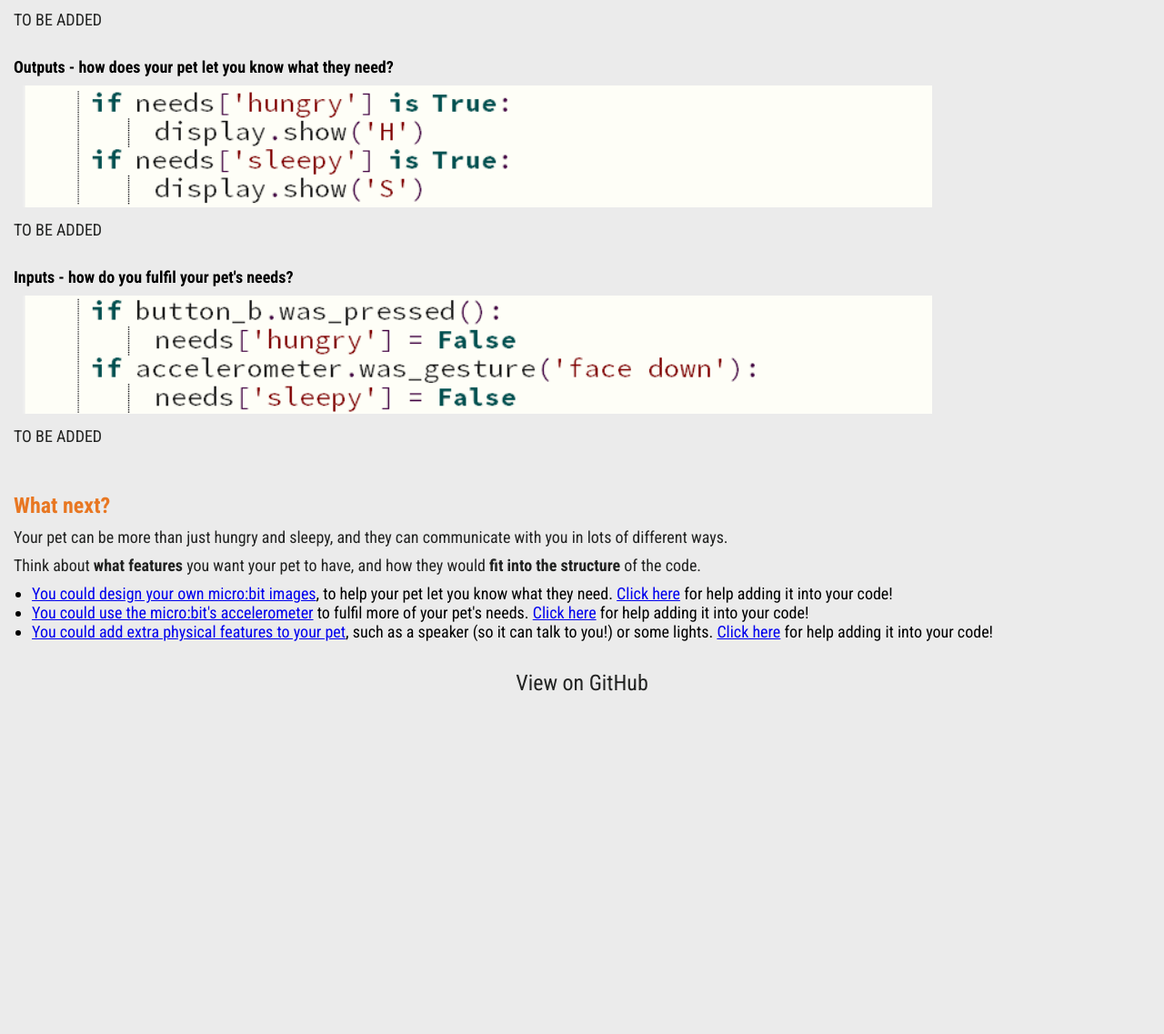
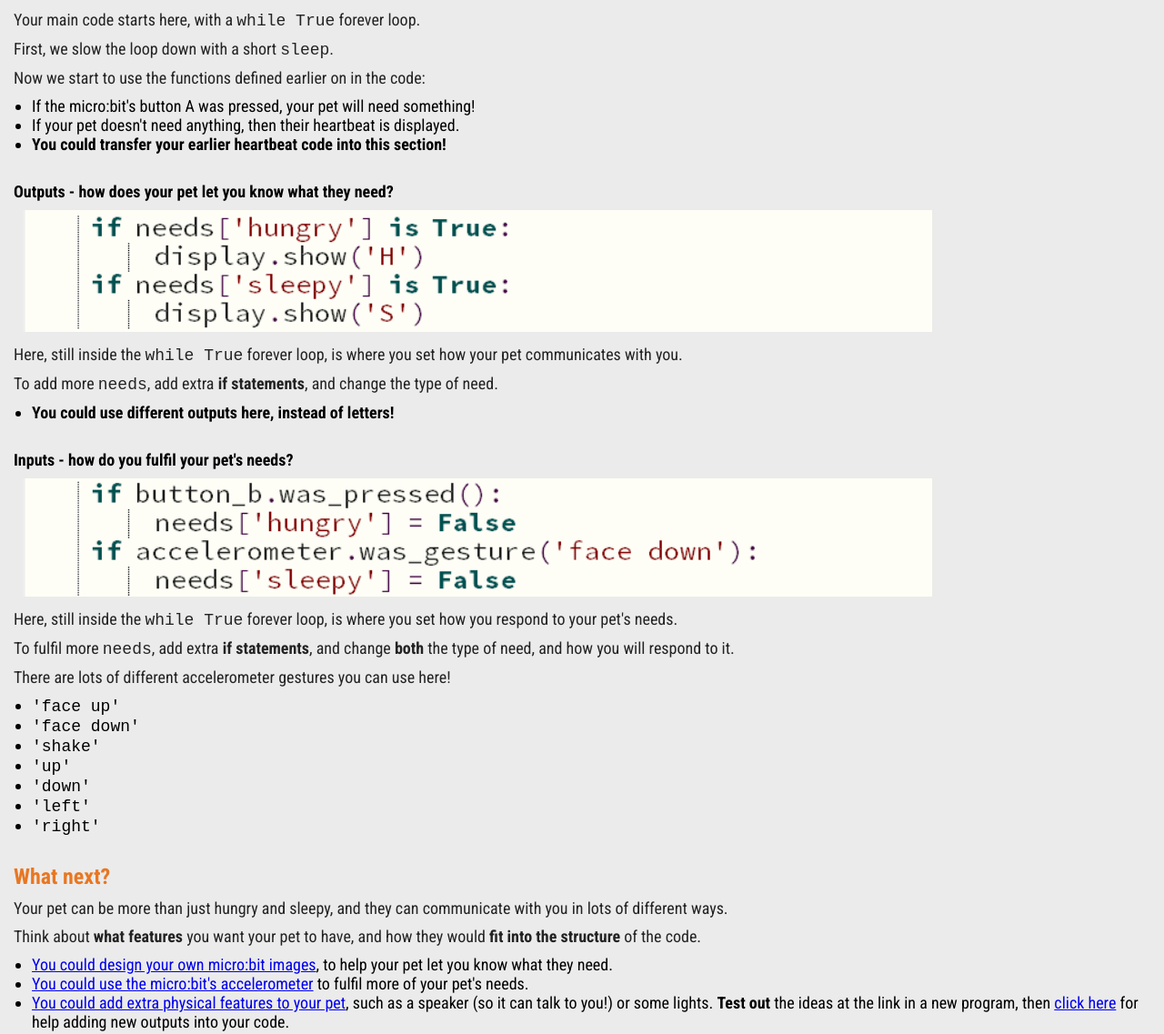
Before and after one commit to ScienceOxford/cyber-pet, a plain HTML site: page structure.html in a window 1280 px wide. Shown: the part 2143-3280 px from the top of the page at 91% size. Before the commit the page ends 2945 px from the top, so only its background shows below. Drawn offline with Linux system fonts and the light colour scheme.

Commit message:
Update structure.html

```diff
--- a/structure.html
+++ b/structure.html
@@ -85,22 +85,43 @@ while True:
     <div id="check-needs">
       <h5>Checking your pet's needs</h5>
       <img src=".\images\code_snippet_3.png" alt="code snippet, highlighting checking needs" width="1000px" height="auto">
-      <p>TO BE ADDED</p>
+      <p>Your main code starts here, with a <code>while True</code> forever loop.</p>
+      <p>First, we slow the loop down with a short <code>sleep</code>.</p>
+      <p>Now we start to use the functions defined earlier on in the code:</p>
+      <ul>
+        <li>If the micro:bit's button A was pressed, your pet will need something!</li>
+        <li>If your pet doesn't need anything, then their heartbeat is displayed.</li>
+        <li><strong>You could transfer your earlier heartbeat code into this section!</strong></li>
+      </ul>
       <br>
     </div>
 
     <div id="outputs">
       <h5>Outputs - how does your pet let you know what they need?</h5>
       <img src=".\images\code_snippet_4.png" alt="code snippet, highlighting outputs" width="1000px" height="auto">
-      <p>TO BE ADDED</p>
+      <p>Here, still inside the <code>while True</code> forever loop, is where you set how your pet communicates with you.</p>
+      <p>To add more <code>needs</code>, add extra <strong>if statements</strong>, and change the type of need.</p>
+      <ul>
+        <li><strong>You could use different <strong>outputs</strong> here, instead of letters!</strong></li>
+      </ul>
       <br>
     </div>
 
     <div id="inputs">
       <h5>Inputs - how do you fulfil your pet's needs?</h5>
       <img src=".\images\code_snippet_5.png" alt="code snippet, highlighting inputs" width="1000px" height="auto">
-      <p>TO BE ADDED</p>
-      <br>
+      <p>Here, still inside the <code>while True</code> forever loop, is where you set how you respond to your pet's needs.</p>
+      <p>To fulfil more <code>needs</code>, add extra <strong>if statements</strong>, and change <strong>both</strong> the type of need, and how you will respond to it.</p>
+      <p>There are lots of different accelerometer gestures you can use here!</p>
+      <ul>
+        <li><code>'face up'</code></li>
+        <li><code>'face down'</code></li>
+        <li><code>'shake'</code></li>
+        <li><code>'up'</code></li>
+        <li><code>'down'</code></li>
+        <li><code>'left'</code></li>
+        <li><code>'right'</code></li>
+      </ul>
     </div>
   </div>
 
@@ -110,9 +131,9 @@ while True:
     <p>Your pet can be more than just hungry and sleepy, and they can communicate with you in lots of different ways.</p>
     <p>Think about <strong>what features</strong> you want your pet to have, and how they would <strong>fit into the structure</strong> of the code.</p>
     <ul>
-      <li><a href="Animations_v3.pdf" target"_blank">You could design your own micro:bit images</a>, to help your pet let you know what they need. <a href="#outputs">Click here</a> for help adding it into your code!</li>
-      <li><a href="https://microbit-micropython.readthedocs.io/en/latest/tutorials/gestures.html" target="_blank">You could use the micro:bit's accelerometer</a> to fulfil more of your pet's needs. <a href="#inputs">Click here</a> for help adding it into your code!</li>
-      <li><a href="https://scienceoxford.github.io/ElecKit" target="_blank">You could add extra physical features to your pet</a>, such as a speaker (so it can talk to you!) or some lights. <a href="#outputs">Click here</a> for help adding it into your code!</li>
+      <li><a href="images.html" target"_blank">You could design your own micro:bit images</a>, to help your pet let you know what they need.</li>
+      <li><a href="#inputs">You could use the micro:bit's accelerometer</a> to fulfil more of your pet's needs.</li>
+      <li><a href="https://scienceoxford.github.io/ElecKit" target="_blank">You could add extra physical features to your pet</a>, such as a speaker (so it can talk to you!) or some lights. <strong>Test out</strong> the ideas at the link in a new program, then <a href="#outputs">click here</a> for help adding new outputs into your code.</li>
     </ul>
   </div>
 
```
